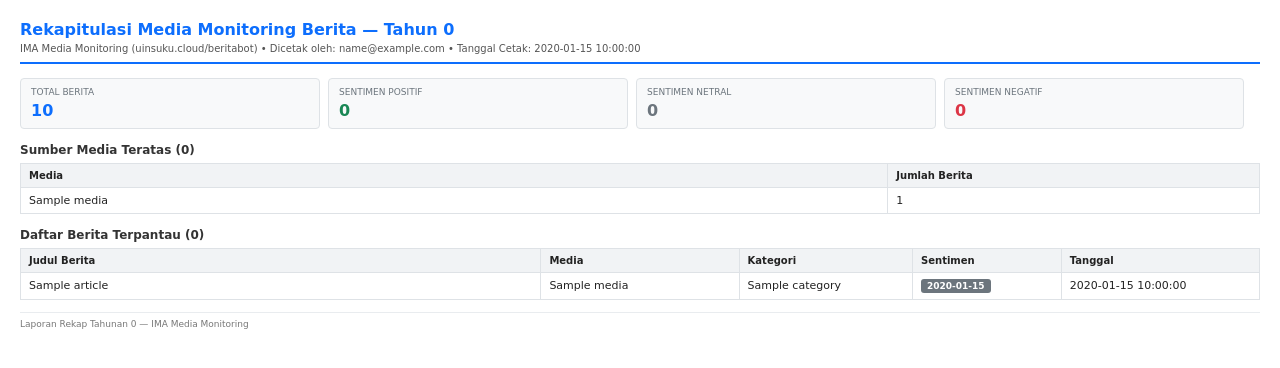
After one commit to hrztsquad/botberita, a CodeIgniter 4 app: the page made by app/Views/pdf_rekap.php in a window 1280 px wide. The commit adds this page. Shown: the top 368 px of the page. Run offline with PHP 8.4 and a stand-in for CodeIgniter, Linux system fonts and the light colour scheme; the template is opened without the code that fills it: most values are stand-ins (such as "Sample title", 1, 10 or a date in 2020); some libraries are stand-ins or nearby versions.

Commit message:
Add PDF recap export separated by year

```diff
--- a/app/Config/Routes.php
+++ b/app/Config/Routes.php
@@ -8,3 +8,4 @@ $routes->get('auth/login', 'Auth::index');
 $routes->post('auth/login', 'Auth::login');
 $routes->get('logout', 'Auth::logout');
 $routes->get('dashboard', 'Dashboard::index');
+$routes->get('dashboard/pdf', 'Dashboard::exportPdf');
--- /dev/null
+++ b/app/Views/pdf_rekap.php
@@ -0,0 +1,193 @@
+<!DOCTYPE html>
+<html lang="id">
+<head>
+    <meta charset="UTF-8">
+    <title>Rekap Media Monitoring Berita</title>
+    <style>
+        body {
+            font-family: DejaVu Sans, sans-serif;
+            font-size: 11px;
+            color: #222;
+            margin: 20px;
+        }
+        .year-section {
+            width: 100%;
+        }
+        .page-break {
+            page-break-before: always;
+        }
+        .header {
+            border-bottom: 2px solid #0d6efd;
+            padding-bottom: 8px;
+            margin-bottom: 14px;
+        }
+        .header h1 {
+            font-size: 16px;
+            margin: 0 0 4px 0;
+            color: #0d6efd;
+        }
+        .meta {
+            font-size: 10px;
+            color: #555;
+        }
+        .kpi-table {
+            width: 100%;
+            border-collapse: separate;
+            border-spacing: 8px 0;
+            margin: 0 -8px 14px -8px;
+        }
+        .kpi-box {
+            border: 1px solid #dee2e6;
+            border-radius: 4px;
+            padding: 8px 10px;
+            background: #f8f9fa;
+            width: 25%;
+        }
+        .kpi-label {
+            font-size: 9px;
+            color: #6c757d;
+            text-transform: uppercase;
+            margin-bottom: 4px;
+        }
+        .kpi-value {
+            font-size: 16px;
+            font-weight: bold;
+        }
+        .text-primary { color: #0d6efd; }
+        .text-success { color: #198754; }
+        .text-secondary { color: #6c757d; }
+        .text-danger { color: #dc3545; }
+        h2 {
+            font-size: 12px;
+            margin: 14px 0 6px 0;
+            color: #333;
+        }
+        table.data-table {
+            width: 100%;
+            border-collapse: collapse;
+            margin-bottom: 12px;
+        }
+        table.data-table th,
+        table.data-table td {
+            border: 1px solid #dee2e6;
+            padding: 6px 8px;
+            text-align: left;
+            vertical-align: top;
+        }
+        table.data-table th {
+            background-color: #f1f3f5;
+            font-weight: bold;
+            font-size: 10px;
+        }
+        .text-right {
+            text-align: right;
+        }
+        .badge {
+            display: inline-block;
+            padding: 2px 6px;
+            border-radius: 3px;
+            font-size: 9px;
+            color: #fff;
+            font-weight: bold;
+        }
+        .badge-positif { background-color: #198754; }
+        .badge-netral { background-color: #6c757d; }
+        .badge-negatif { background-color: #dc3545; }
+        .footer {
+            margin-top: 12px;
+            font-size: 9px;
+            color: #777;
+            border-top: 1px solid #e9ecef;
+            padding-top: 6px;
+        }
+    </style>
+</head>
+<body>
+<?php $isFirst = true; ?>
+<?php foreach ($sections as $year => $section): ?>
+    <div class="year-section <?= $isFirst ? '' : 'page-break' ?>">
+        <?php $isFirst = false; ?>
+        <div class="header">
+            <h1>Rekapitulasi Media Monitoring Berita — Tahun <?= esc((string) $year) ?></h1>
+            <div class="meta">
+                IMA Media Monitoring (uinsuku.cloud/beritabot) &bull; Dicetak oleh: <?= esc($user_email) ?> &bull; Tanggal Cetak: <?= esc($printed_at) ?>
+            </div>
+        </div>
+
+        <table class="kpi-table">
+            <tr>
+                <td class="kpi-box">
+                    <div class="kpi-label">Total Berita</div>
+                    <div class="kpi-value text-primary"><?= number_format($section['stats']['total']) ?></div>
+                </td>
+                <td class="kpi-box">
+                    <div class="kpi-label">Sentimen Positif</div>
+                    <div class="kpi-value text-success"><?= number_format($section['stats']['positive']) ?></div>
+                </td>
+                <td class="kpi-box">
+                    <div class="kpi-label">Sentimen Netral</div>
+                    <div class="kpi-value text-secondary"><?= number_format($section['stats']['neutral']) ?></div>
+                </td>
+                <td class="kpi-box">
+                    <div class="kpi-label">Sentimen Negatif</div>
+                    <div class="kpi-value text-danger"><?= number_format($section['stats']['negative']) ?></div>
+                </td>
+            </tr>
+        </table>
+
+        <h2>Sumber Media Teratas (<?= esc((string) $year) ?>)</h2>
+        <table class="data-table">
+            <thead>
+                <tr>
+                    <th style="width: 70%;">Media</th>
+                    <th class="text-right" style="width: 30%;">Jumlah Berita</th>
+                </tr>
+            </thead>
+            <tbody>
+                <?php foreach ($section['top_media'] as $media): ?>
+                    <tr>
+                        <td><?= esc($media['name']) ?></td>
+                        <td class="text-right"><?= number_format($media['count']) ?></td>
+                    </tr>
+                <?php endforeach; ?>
+            </tbody>
+        </table>
+
+        <h2>Daftar Berita Terpantau (<?= esc((string) $year) ?>)</h2>
+        <table class="data-table">
+            <thead>
+                <tr>
+                    <th style="width: 42%;">Judul Berita</th>
+                    <th style="width: 16%;">Media</th>
+                    <th style="width: 14%;">Kategori</th>
+                    <th style="width: 12%;">Sentimen</th>
+                    <th style="width: 16%;">Tanggal</th>
+                </tr>
+            </thead>
+            <tbody>
+                <?php foreach ($section['articles'] as $article): ?>
+                    <?php
+                        $badgeClass = match ($article['sentiment']) {
+                            'Positif' => 'badge-positif',
+                            'Negatif' => 'badge-negatif',
+                            default   => 'badge-netral',
+                        };
+                    ?>
+                    <tr>
+                        <td><?= esc($article['title']) ?></td>
+                        <td><?= esc($article['media']) ?></td>
+                        <td><?= esc($article['category']) ?></td>
+                        <td><span class="badge <?= $badgeClass ?>"><?= esc($article['sentiment']) ?></span></td>
+                        <td><?= esc($article['date']) ?></td>
+                    </tr>
+                <?php endforeach; ?>
+            </tbody>
+        </table>
+
+        <div class="footer">
+            Laporan Rekap Tahunan <?= esc((string) $year) ?> &mdash; IMA Media Monitoring
+        </div>
+    </div>
+<?php endforeach; ?>
+</body>
+</html>
--- a/composer.json
+++ b/composer.json
@@ -11,7 +11,8 @@
     },
     "require": {
         "php": "^8.2",
-        "codeigniter4/framework": "^4.7"
+        "codeigniter4/framework": "^4.7",
+        "dompdf/dompdf": "^3.1"
     },
     "require-dev": {
         "fakerphp/faker": "^1.9",
```
Also changed, not shown: app/Controllers/Dashboard.php (+55 -144 lines), app/Libraries/MonitoringData.php (added, +167 -0 lines), app/Views/dashboard.php (+14 -2 lines), 1 other file.
